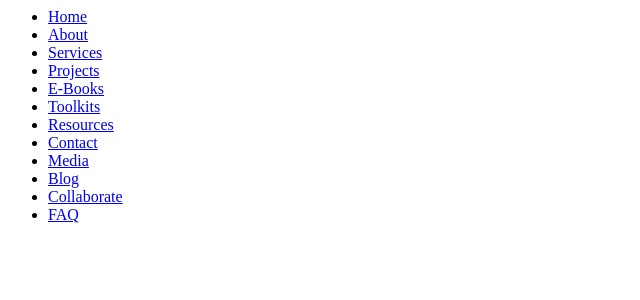
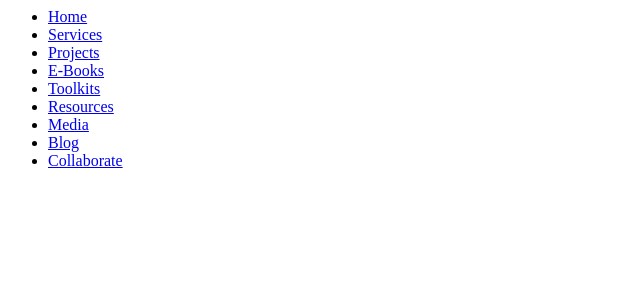
Before and after one commit to DataForSolution/DataForSolution.github.io, a Jekyll site: the page _includes/navigation.html, which Jekyll copies as it is, in a window 1280 px wide. Shown: the top 300 px of the page, without its empty margins (0-640 px from the left). Built offline with Jekyll 4.4.1, drawn with Linux system fonts in a browser that asks for light colours.

Commit message:
Group About, Contact, and FAQ under Home dropdown

```diff
--- a/_includes/navigation.html
+++ b/_includes/navigation.html
@@ -1,7 +1,14 @@
 <nav>
   <ul>
-    <li><a href="{{ '/' | relative_url }}">Home</a></li>
+    <li class="dropdown">
+  <a href="{{ '/' | relative_url }}">Home</a>
+  <ul class="dropdown-menu">
     <li><a href="{{ '/about/' | relative_url }}">About</a></li>
+    <li><a href="{{ '/contact/' | relative_url }}">Contact</a></li>
+    <li><a href="{{ '/faq/' | relative_url }}">FAQ</a></li>
+  </ul>
+</li>
+
     <li><a href="{{ '/services/' | relative_url }}">Services</a></li>
     <li><a href="{{ '/projects/' | relative_url }}">Projects</a></li>
     <li><a href="{{ '/ebooks/' | relative_url }}">E-Books</a></li> <!-- TOP LEVEL LINK -->
@@ -23,11 +30,10 @@
     </li>
 
     <li><a href="{{ '/resources/' | relative_url }}">Resources</a></li>
-    <li><a href="{{ '/contact/' | relative_url }}">Contact</a></li>
     <li><a href="/media/">Media</a></li>
     <li><a href="{{ '/blog/' | relative_url }}" class="{% if page.url == '/blog/' %}active{% endif %}">Blog</a></li>
     <li><a href="{{ '/collaborate/' | relative_url }}">Collaborate</a></li>
-    <li><a href="{{ '/faq/' | relative_url }}">FAQ</a></li>
+
   </ul>
 </nav>
 
```
